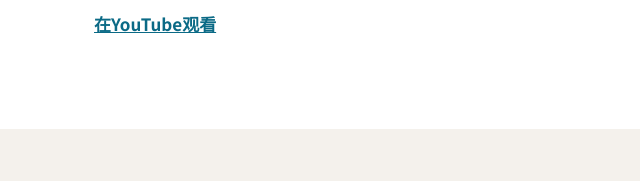
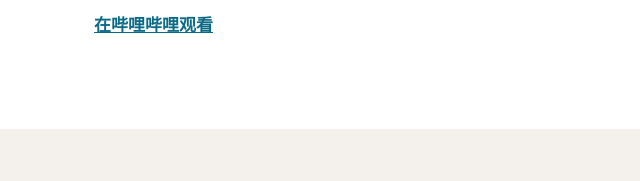
Before and after one commit to kang395100-commits/kang395100.github.io, a plain HTML site: page zh/index.html in a window 1280 px wide. Shown: the part 1757-1938 px from the top of the page, 570-1210 px from the left. Drawn offline with Linux system fonts and the light colour scheme.

Commit message:
Use Bilibili video on the Chinese home page (Ver 0.9)
YouTube is not reachable in mainland China.

Co-Authored-By: Claude Opus 5.5 <noreply@anthropic.com>
Claude-Session: https://claude.ai/code/session_01Enu48BUCjes45ooXizUubP

```diff
--- a/zh/index.html
+++ b/zh/index.html
@@ -27,7 +27,7 @@
       <h2>介绍视频</h2>
       <p class="intro">通过视频了解美守林与利守林的原理、测试结果和业务方向。</p>
     </div>
-    <div><div class="video"><iframe src="https://www.youtube-nocookie.com/embed/9COMA3AnTWY" title="美守林·利守林介绍视频（中文）" loading="lazy" referrerpolicy="strict-origin-when-cross-origin" allow="accelerometer; encrypted-media; gyroscope; picture-in-picture" allowfullscreen></iframe></div><p class="video-link"><a href="https://youtu.be/9COMA3AnTWY" rel="noopener">在YouTube观看</a></p></div>
+    <div><div class="video"><iframe src="https://player.bilibili.com/player.html?bvid=BV1zS1tzkEPs&page=1&autoplay=0&danmaku=0" title="利守林（ESOLEAN）新型乙醇汽油技术介绍（中文）" loading="lazy" scrolling="no" frameborder="0" allowfullscreen></iframe></div><p class="video-link"><a href="https://www.bilibili.com/video/BV1zS1tzkEPs/" rel="noopener">在哔哩哔哩观看</a></p></div>
   </div>
 </section>
 
```
